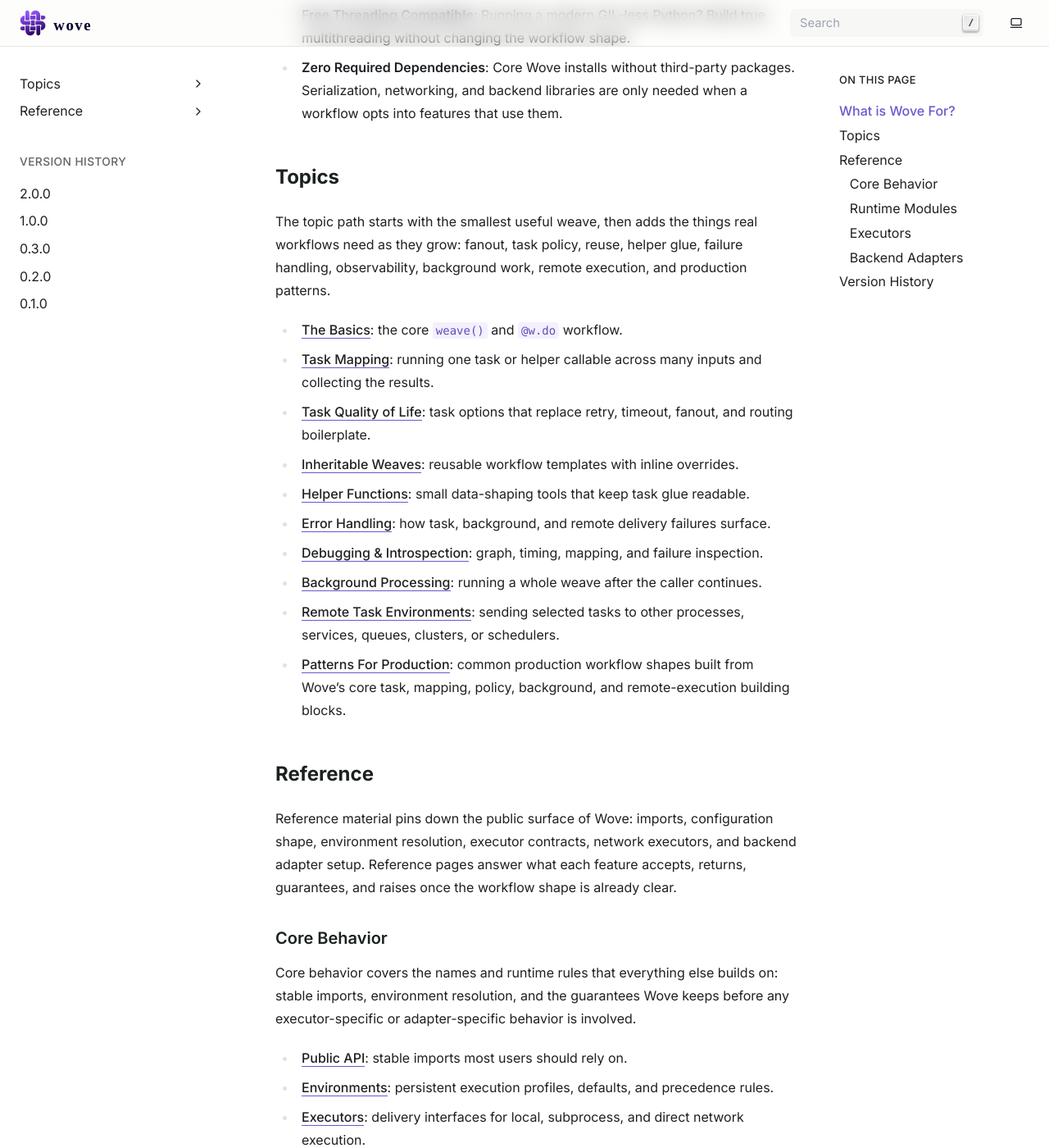
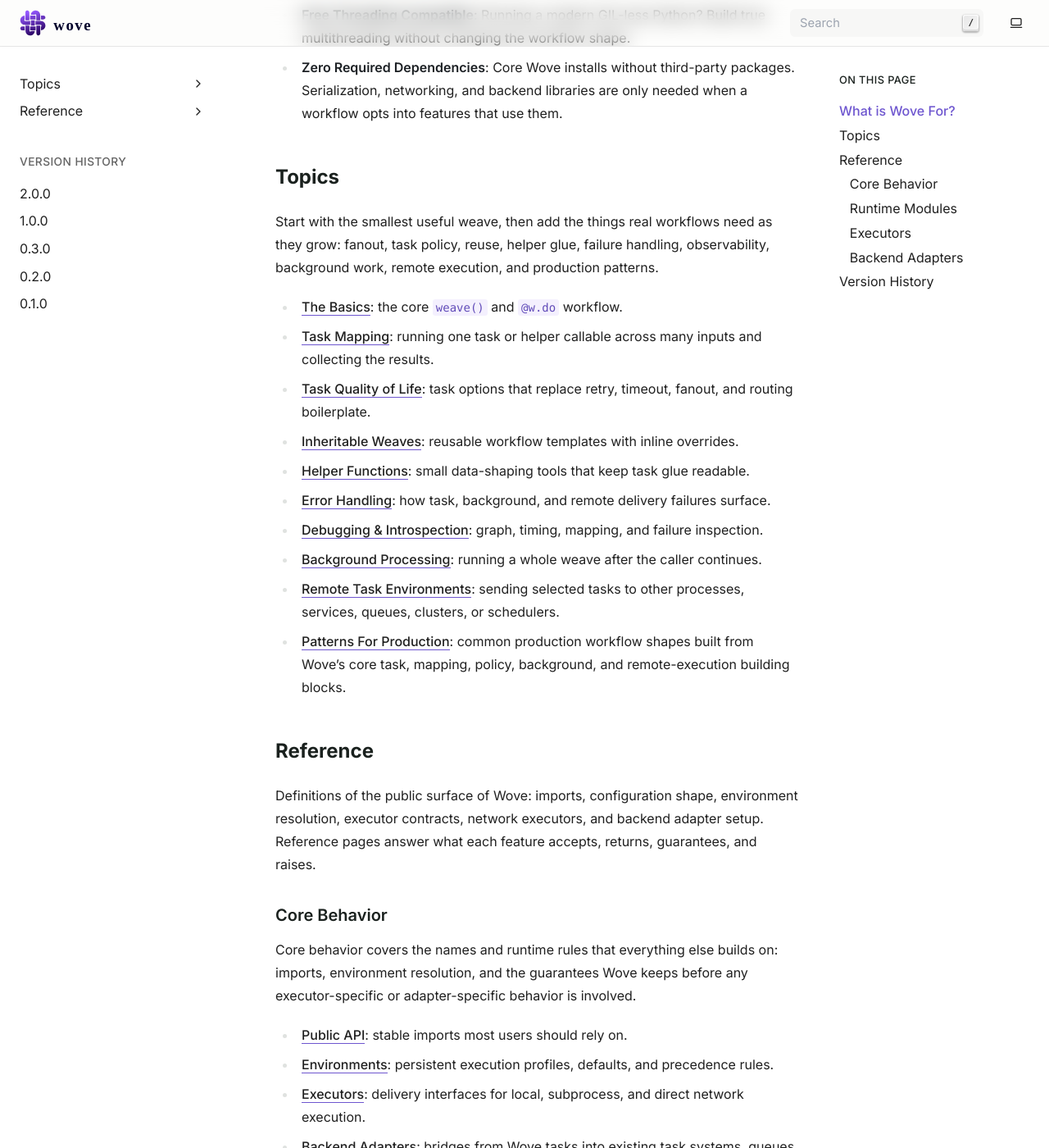
Before and after one commit to curvedinf/wove, a Sphinx documentation site: the page built from docs/index.md, in a window 1280 px wide and 1400 px high, scrolled down 1255 px. Shown: the whole window at 82% size. Built offline with Sphinx 7.4.7, drawn with Linux system fonts in a browser that asks for light colours.

```diff
--- a/docs/index.md
+++ b/docs/index.md
@@ -25,7 +25,7 @@ Improvements compared to asyncio include:
 
 ## Topics
 
-The topic path starts with the smallest useful weave, then adds the things real workflows need as they grow: fanout, task policy, reuse, helper glue, failure handling, observability, background work, remote execution, and production patterns.
+Start with the smallest useful weave, then add the things real workflows need as they grow: fanout, task policy, reuse, helper glue, failure handling, observability, background work, remote execution, and production patterns.
 
 - [The Basics](how-to/the-basics.md): the core `weave()` and `@w.do` workflow.
 - [Task Mapping](how-to/task-mapping.md): running one task or helper callable across many inputs and collecting the results.
@@ -40,11 +40,11 @@ The topic path starts with the smallest useful weave, then adds the things real
 
 ## Reference
 
-Reference material pins down the public surface of Wove: imports, configuration shape, environment resolution, executor contracts, network executors, and backend adapter setup. Reference pages answer what each feature accepts, returns, guarantees, and raises once the workflow shape is already clear.
+Definitions of the public surface of Wove: imports, configuration shape, environment resolution, executor contracts, network executors, and backend adapter setup. Reference pages answer what each feature accepts, returns, guarantees, and raises.
 
 ### Core Behavior
 
-Core behavior covers the names and runtime rules that everything else builds on: stable imports, environment resolution, and the guarantees Wove keeps before any executor-specific or adapter-specific behavior is involved.
+Core behavior covers the names and runtime rules that everything else builds on: imports, environment resolution, and the guarantees Wove keeps before any executor-specific or adapter-specific behavior is involved.
 
 - [Public API](reference/api/wove.md): stable imports most users should rely on.
 - [Environments](reference/environments/index.md): persistent execution profiles, defaults, and precedence rules.
```
Also changed, not shown: README.md (+3 -3 lines), 1 other file.
